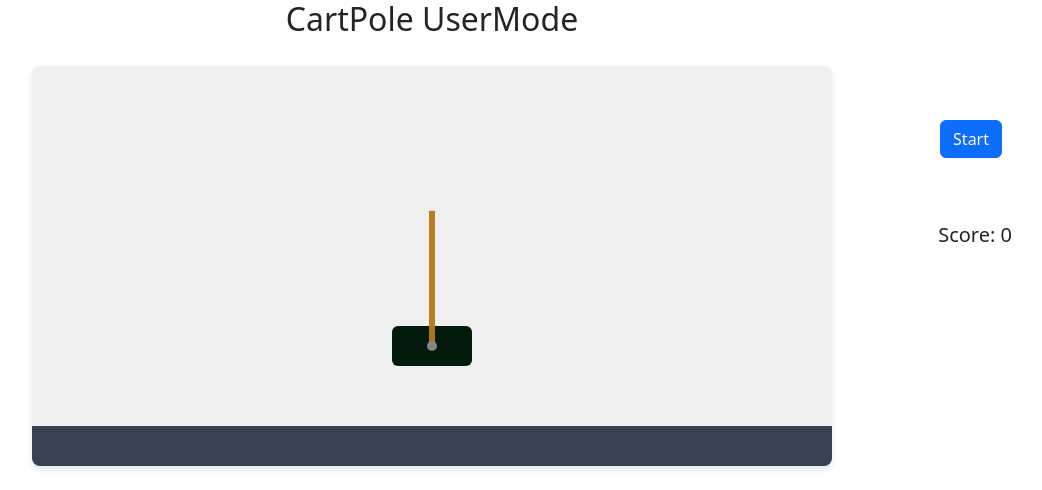
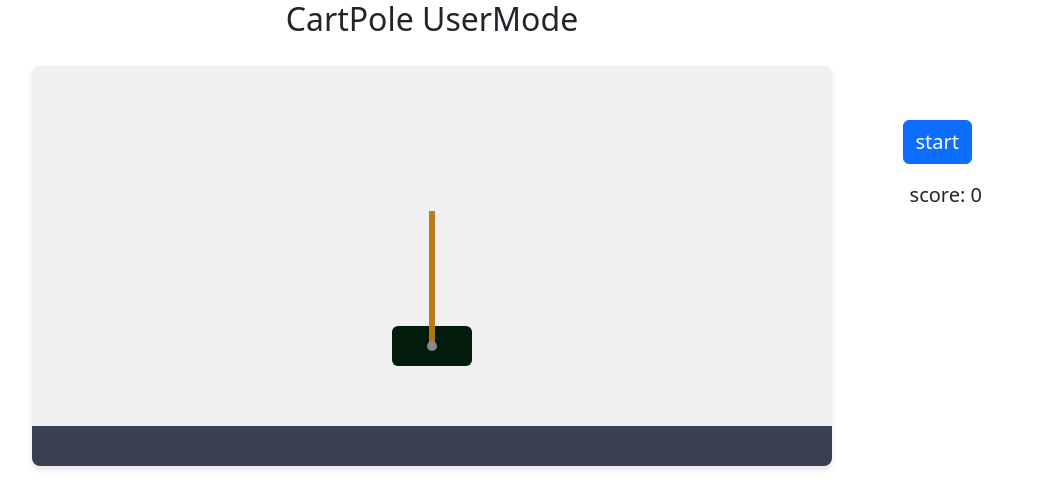
Before and after one commit to einstein2306/Cartpole-game, a Flask app: page /UserMode in a window 1280 px wide. Shown: the top 490 px of the page, without its empty margins (208-1250 px from the left). Run offline with Flask 3, Linux system fonts and the light colour scheme.

Commit message:
minor styling

```diff
--- a/CartPole-Balancer/static/css/usermode.css
+++ b/CartPole-Balancer/static/css/usermode.css
@@ -92,10 +92,10 @@ body {
 
   .score {
     font-size: 20px;
-    margin-top: 200px;
+    margin-top: 160px;
     position: absolute;
     top: 20px;
-    right: 60px;
+    right: 90px;
   }
 
   .game-over {
@@ -128,13 +128,14 @@ body {
     margin-top: 100px;
     position: absolute;
     top: 20px;
-    right: 70px;
-
+    right: 100px;
+    font-size: 20px;
   }
 
   #stopBtn{
     margin-top: 100px;
     position: absolute;
     top: 20px;
-    right: 70px;
+    right: 100px;
+    font-size:20px;
   }
--- a/CartPole-Balancer/templates/usermode.html
+++ b/CartPole-Balancer/templates/usermode.html
@@ -10,9 +10,9 @@
 </head>
 <body>
     <h2>CartPole UserMode</h2>
-    <button class="btn btn-primary" id="startBtn" onclick="startGame()">Start</button>
-    <button class="btn btn-danger" id="stopBtn" onclick="stopGame()" style="display: none;">Stop</button>
-    <div class="score">Score: <span id="score">0</span></div>
+    <button class="btn btn-primary" id="startBtn" onclick="startGame()">start</button>
+    <button class="btn btn-danger" id="stopBtn" onclick="stopGame()" style="display: none;">stop</button>
+    <div class="score">score: <span id="score">0</span></div>
     <div class="game-container">
         <div id="cart-container">
             <div class="cart">
```
Also changed, not shown: CartPole-Balancer/static/css/aimode.css (+3 -4 lines), CartPole-Balancer/templates/AiMode.html (+4 -4 lines).
